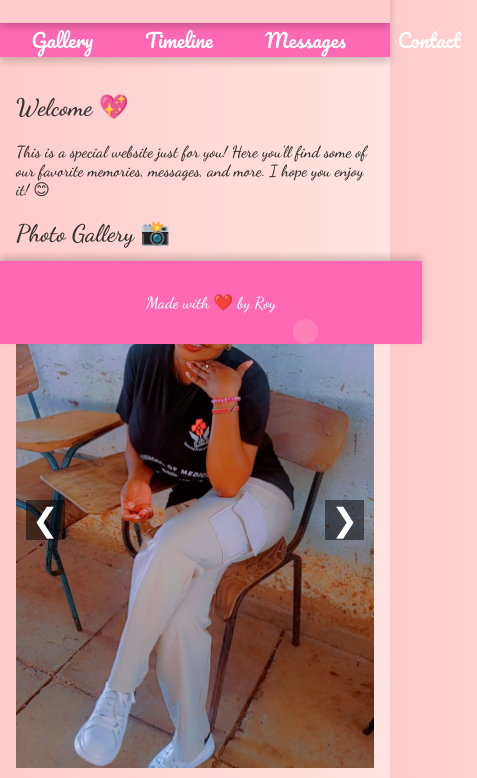
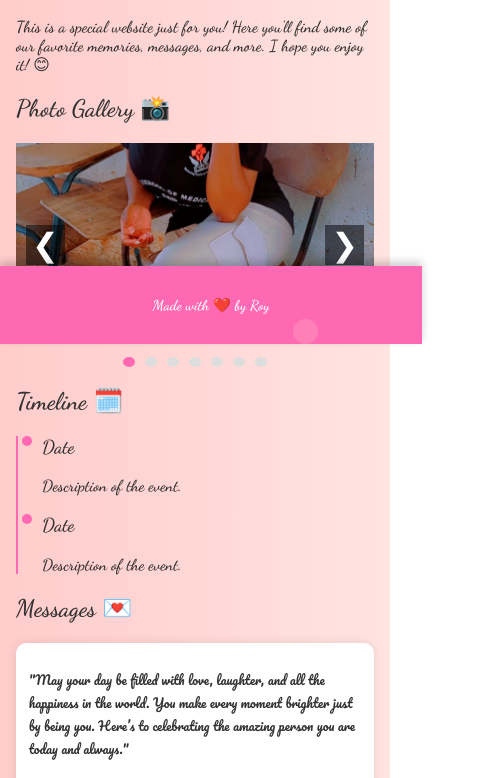
Before and after one commit to Roy-kirorei04/Angelica, a plain HTML site: page index.html in a window 390 px wide. Shown: the part 500-1278 px from the top of the page, 477 px wide, since content can reach past the window. Drawn offline with Linux system fonts and the light colour scheme.

Commit message:
added media queries

```diff
--- a/style.css
+++ b/style.css
@@ -274,8 +274,63 @@ footer {
     animation-delay: 2s;
 }
 
-@media (min-width: 768px) {
-    body {
-        font-size: 16px;
+/* Media Queries */
+@media (max-width: 768px) {
+    header {
+        font-size: 1.8rem;
+    }
+
+    nav ul {
+        flex-direction: column;
+        align-items: center;
+    }
+
+    nav ul li {
+        margin: 5px 0;
+    }
+
+    nav ul li a {
+        padding: 0.8rem;
+        font-size: 1rem;
+    }
+
+    .carousel-item img {
+        height: 300px; /* Adjust height for smaller screens */
+    }
+
+    .photo-gallery {
+        flex-direction: column;
+        align-items: center;
+    }
+
+    .timeline-event {
+        padding-left: 0.5rem;
+    }
+
+    .message {
+        font-size: 0.9rem;
+        padding: 0.8rem;
+    }
+
+    footer {
+        font-size: 0.9rem;
     }
 }
+
+@media (max-width: 480px) {
+    header {
+        font-size: 1.5rem;
+    }
+
+    nav ul li a {
+        font-size: 0.8rem;
+    }
+
+    .carousel-item img {
+        height: 200px; /* Further adjust height for very small screens */
+    }
+
+    .message {
+        font-size: 0.8rem;
+    }
+}
```
